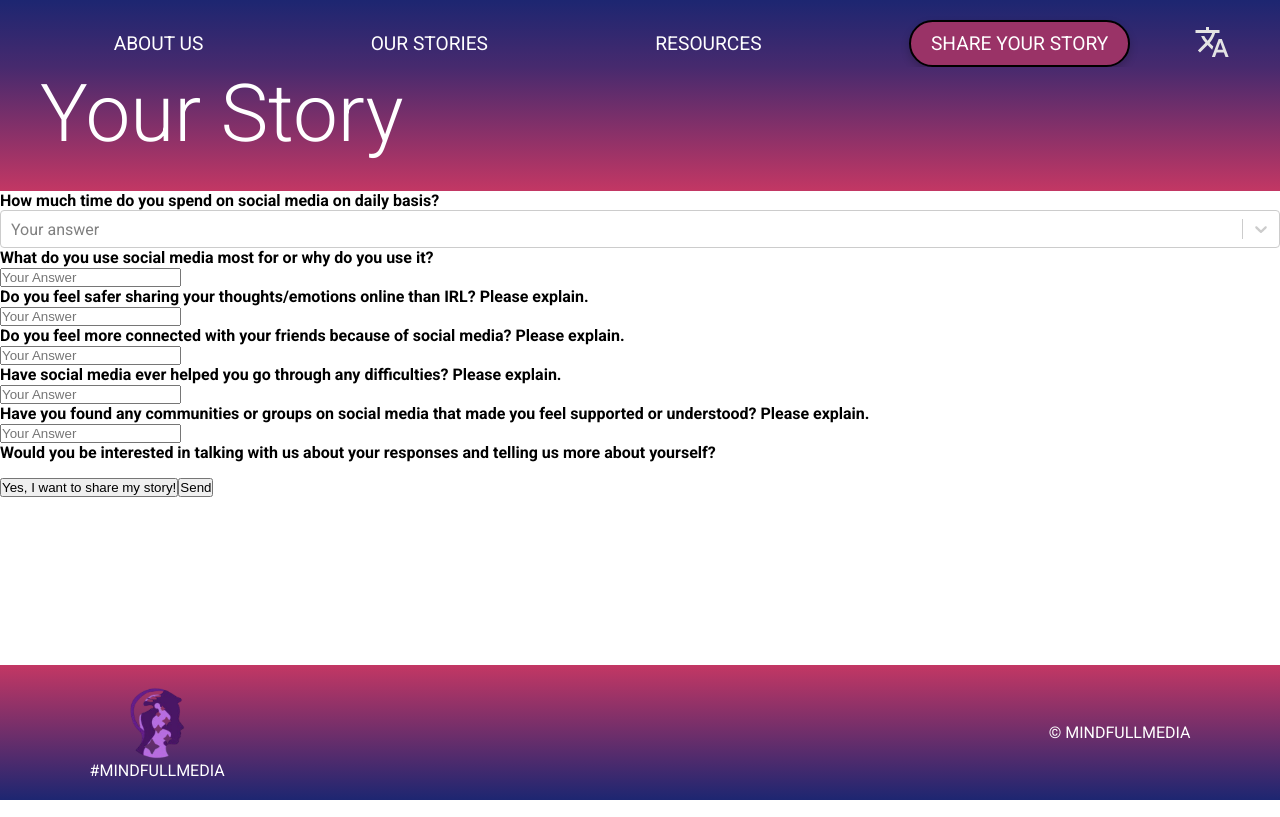
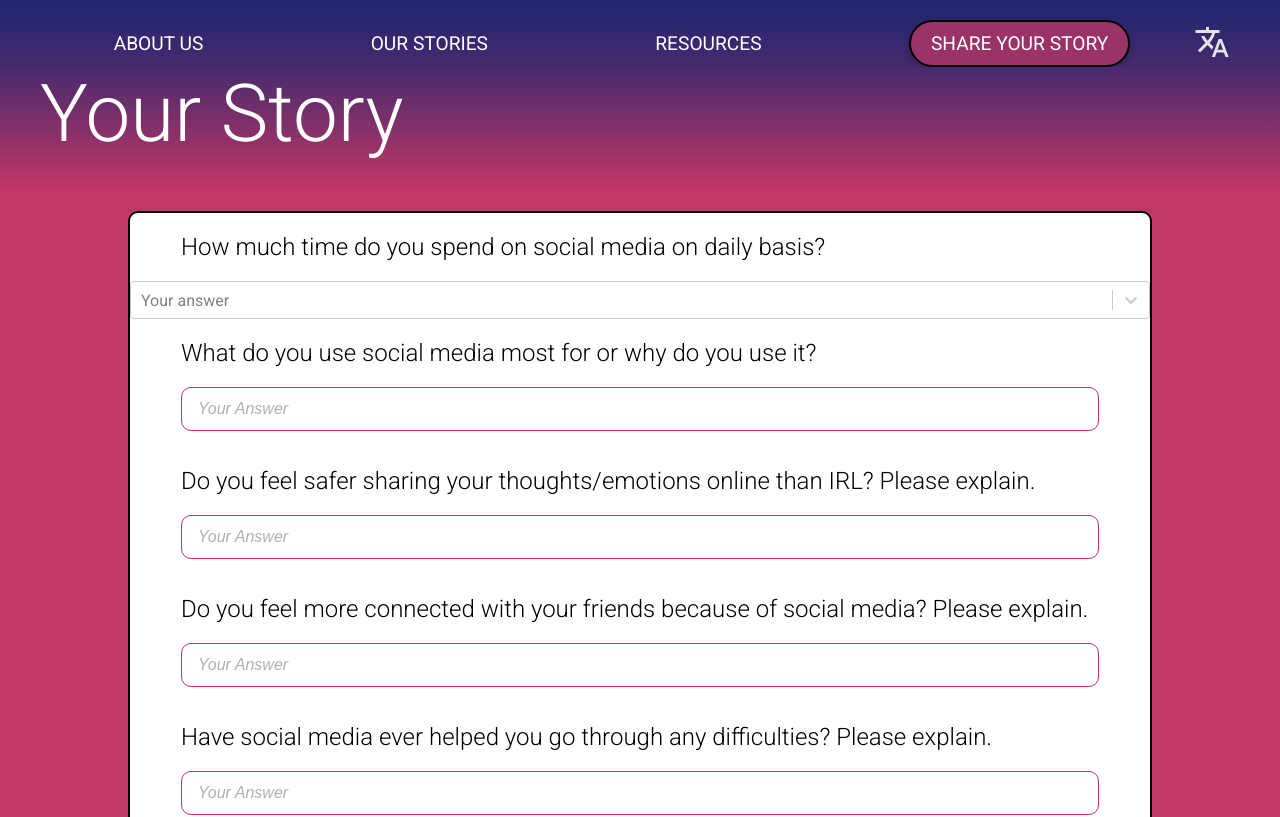
Before and after one commit to Xelo04/Mindful-Media, a React (Vite) app: page /your-story in a window 1280 px wide. Shown: the top 817 px of the page. Built offline with nearby package versions, Linux system fonts and the light colour scheme.

Commit message:
Enhance UserStoryForm styles and button functionality; add new styles for submit button and update layout in userStoryForm and yourStory components.

```diff
--- a/src/components/user-story-form/UserStoryForm.tsx
+++ b/src/components/user-story-form/UserStoryForm.tsx
@@ -157,7 +157,9 @@ const UserStoryForm = () => {
             />
           </>
         )}
-        <button type="submit">Send</button>
+        <button type="submit" className="submit-btn">
+          Send
+        </button>
       </form>
     </div>
   );
--- a/src/components/user-story-form/userStoryForm.scss
+++ b/src/components/user-story-form/userStoryForm.scss
@@ -1,2 +1,87 @@
+@use "../../styles/variables.scss" as constants;
+
 .userStoryForm {
+  width: 100%;
+  display: flex;
+  justify-content: center;
+  margin-top: 20px;
+  form {
+    background: constants.$white-color;
+    width: 80%;
+    border: 2px solid constants.$black-color;
+    border-radius: 10px;
+    display: flex;
+    flex-direction: column;
+    justify-content: center;
+    align-items: center;
+    h4 {
+      width: 90%;
+      padding-block: 20px;
+    }
+    input {
+      width: 90%;
+      border-radius: 10px;
+      border: 1.5px solid constants.$soft-bg;
+      padding: 12px 16px;
+      margin-bottom: 16px;
+      font-size: 1rem;
+      color: constants.$black-color;
+      outline: none;
+
+      &::placeholder {
+        color: #b0b0b0;
+        font-style: italic;
+      }
+    }
+    .submit-btn {
+      margin-block: 10px;
+      width: 10rem;
+      position: relative;
+      height: 3.5rem;
+      border: 3px ridge red;
+      outline: none;
+      background-color: transparent;
+      color: constants.$black-color;
+      transition: 1s;
+      border-radius: 0.3em;
+      font-size: 16px;
+      font-weight: bold;
+      cursor: pointer;
+      align-self: center;
+
+      &::after {
+        content: "";
+        position: absolute;
+        top: -10px;
+        left: 3%;
+        width: 95%;
+        height: 40%;
+        background-color: constants.$white-color;
+        transition: 0.5s;
+        transform-origin: center;
+      }
+
+      &::before {
+        content: "";
+        transform-origin: center;
+        position: absolute;
+        top: 80%;
+        left: 3%;
+        width: 95%;
+        height: 40%;
+        background-color: constants.$white-color;
+        transition: 0.5s;
+      }
+
+      &:hover::before,
+      &:hover::after {
+        transform: scale(0);
+      }
+
+      &:hover {
+        box-shadow: inset 0px 0px 25px lightgreen;
+        border: 3px ridge lightgreen;
+      }
+    }
+  }
 }
--- a/src/pages/your-story/yourStory.scss
+++ b/src/pages/your-story/yourStory.scss
@@ -1,2 +1,9 @@
+@use "../../styles/variables.scss" as constants;
+
 .yourStory {
+  width: 100%;
+  height: 100%;
+  background: constants.$soft-bg;
+  display: flex;
+  flex-direction: column;
 }
--- a/src/styles/global.scss
+++ b/src/styles/global.scss
@@ -14,11 +14,9 @@ a {
 #root {
   display: flex;
   flex-direction: column;
-  min-height: 100vh;
 }
 
 .main {
-  flex: 1;
   display: flex;
   flex-direction: column;
   font-family: "Roboto", serif;
@@ -27,7 +25,6 @@ a {
 }
 
 .contentContainer {
-  flex: 1;
   width: 100%;
 }
 
@@ -58,3 +55,9 @@ h3 {
   font-weight: 600;
   padding-bottom: 10px;
 }
+
+h4 {
+  font-size: 1.5rem;
+  font-weight: 300;
+  text-align: justify;
+}
```
